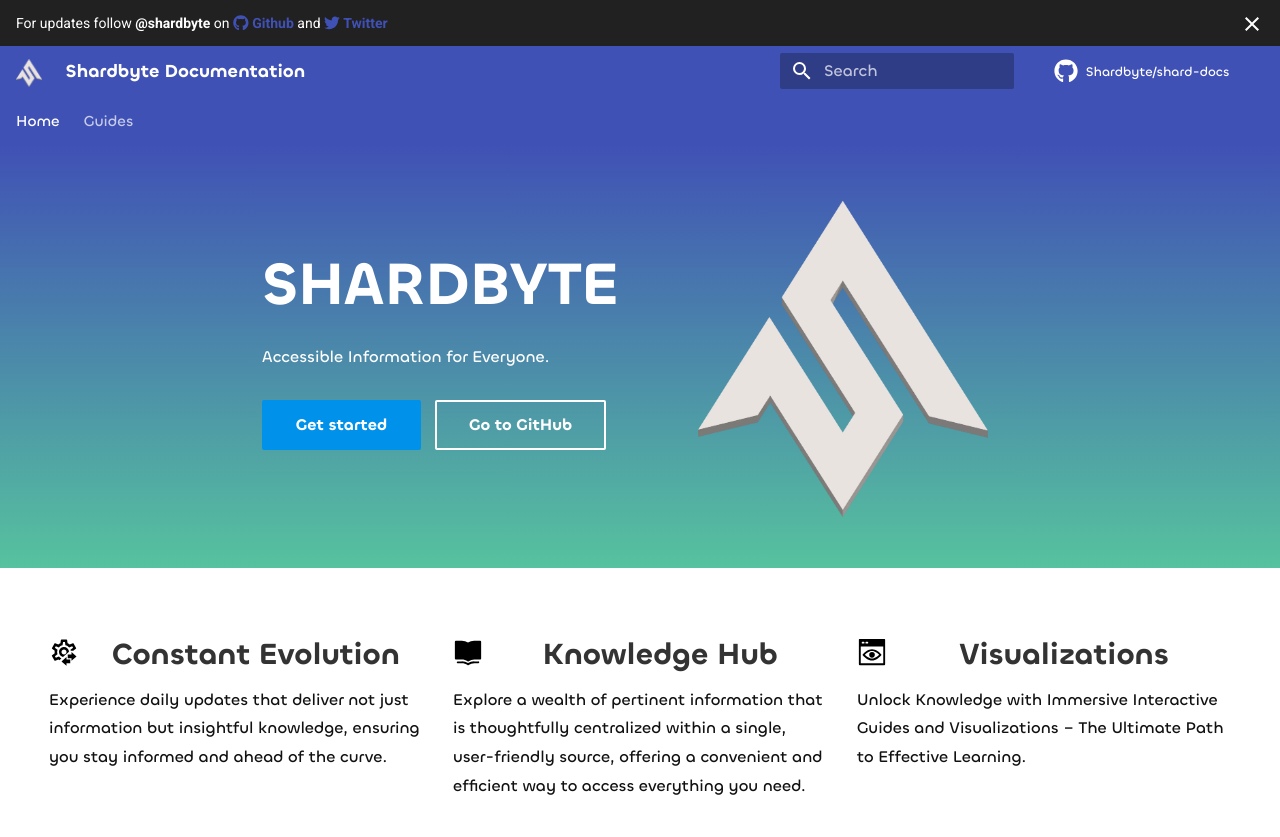
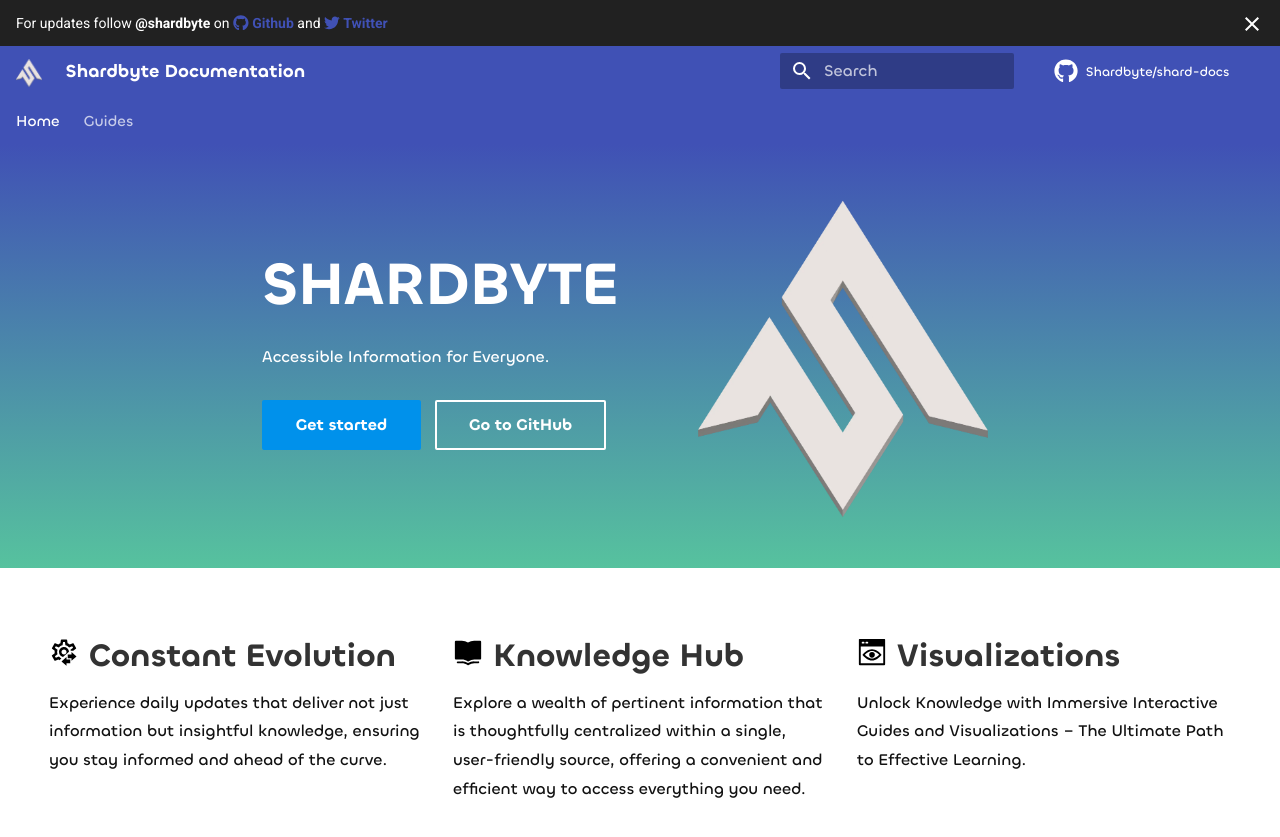
Before and after one commit to Shardbyte/shard-docs, an MkDocs documentation site: the page built from docs/index.md, in a window 1280 px wide. Shown: the top 837 px of the page. Built offline with MkDocs 1.6.1 and Material for MkDocs 9.7.7, drawn with Linux system fonts in a browser that asks for light colours; plug-ins that fetch from the network failed and are left out; comment, search, counter and statistics services are not loaded.

Commit message:
little bit larger and remove center

```diff
--- a/docs/mkdocs/overrides/home.html
+++ b/docs/mkdocs/overrides/home.html
@@ -96,7 +96,7 @@
     .feature-item h2 {
         color: #333;
         font-weight: 300;
-        font-size: 30px;
+        font-size: 32px;
         white-space: nowrap;
         overflow: hidden;
         text-overflow: ellipsis;
@@ -104,7 +104,6 @@
         margin-top: 20px;
         margin-bottom: 10px;
         font-family: inherit;
-        text-align: center;
     }
     .feature-item p {
         font-family: 'Chillax-Medium';
```
